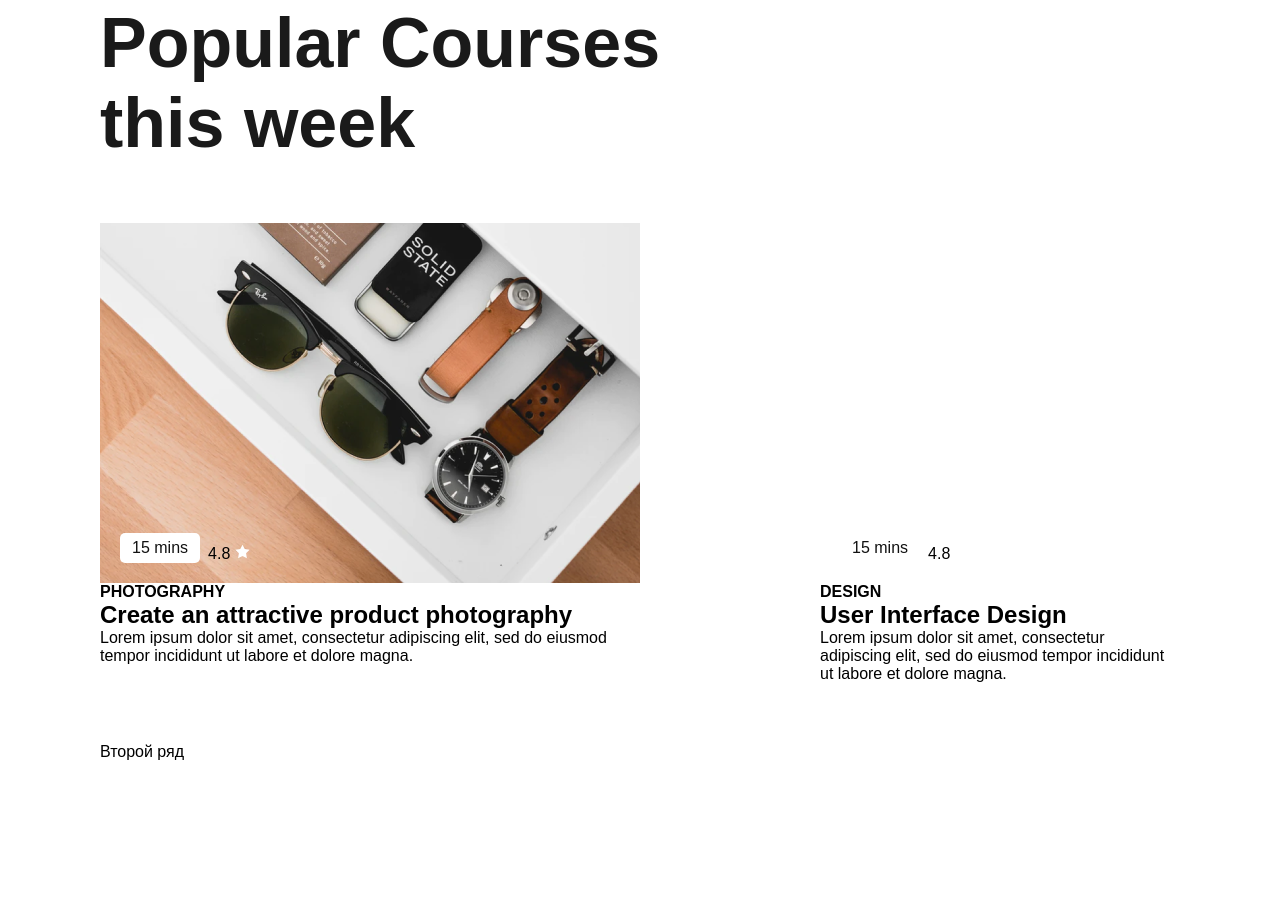
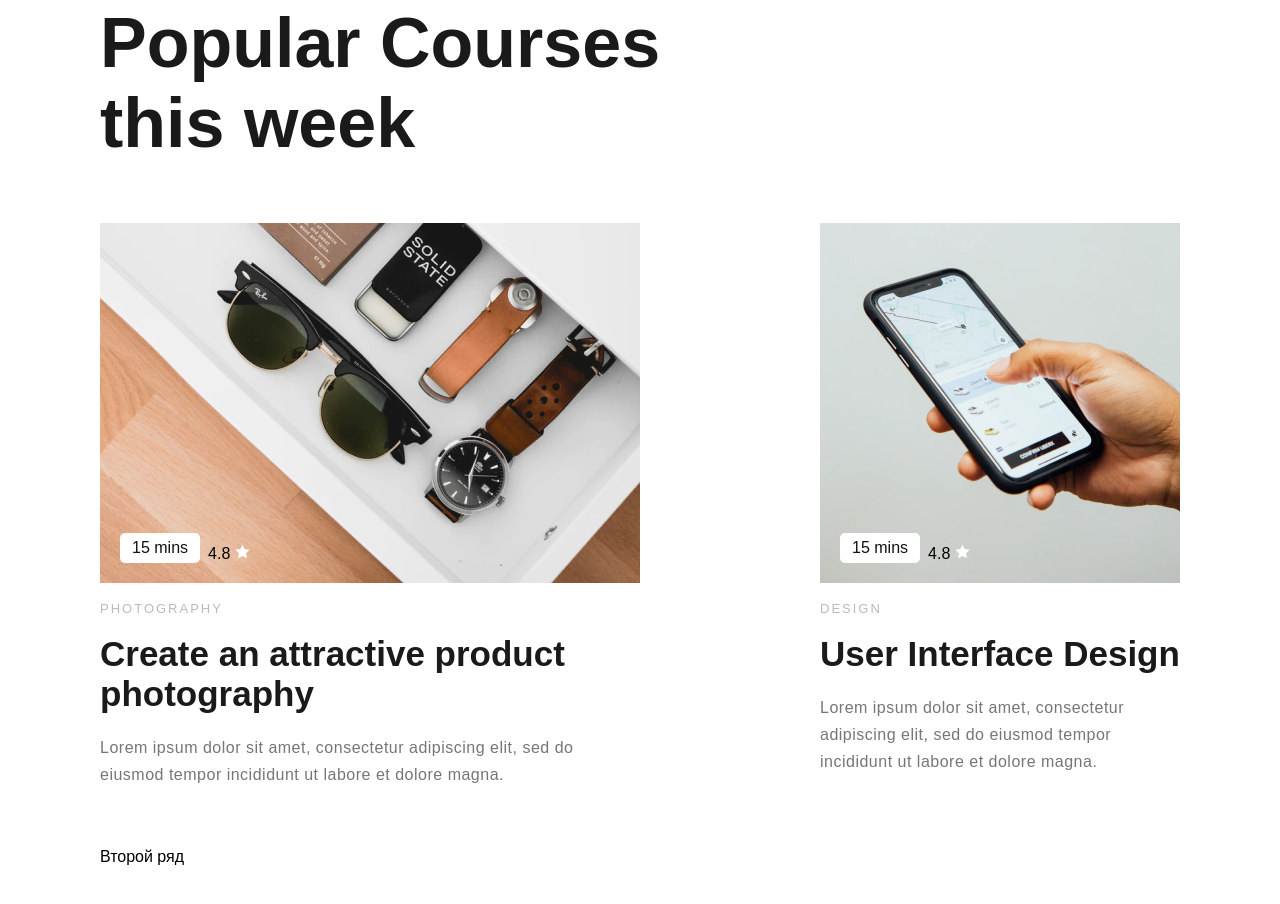
Before and after one commit to vspider911/site-vizitka, a plain HTML site: page index1.html in a window 1280 px wide. Shown: the part 1255-2159 px from the top of the page. Before the commit the page ends 2076 px from the top, so only its background shows below. Drawn offline with Linux system fonts and the light colour scheme; no server answers.

Commit message:
Update style.css
6

```diff
--- a/style.css
+++ b/style.css
@@ -273,3 +273,25 @@ cursor: pointer;
     align-items: center;
     justify-content: space-evenly;
 }
+.course-category{
+    font-size: 13px;
+    letter-spacing: 2px;
+    color: #bababa;
+    font-weight: 400;
+    margin: 18px 0;
+}
+.course-title{
+    font-size: 35px;
+    font-weight: bold;
+    letter-spacing: 0.3;
+    color: #1A1A1A;
+    margin-bottom: 20px;
+}
+.course-desc{
+    font-size: 16px;
+    font-weight: 400;
+    color: #767676;
+    line-height: 1.7;
+letter-spacing: 0.5px;
+}
+.img-card-2{background-image: url(img/card-2.png);}
```
